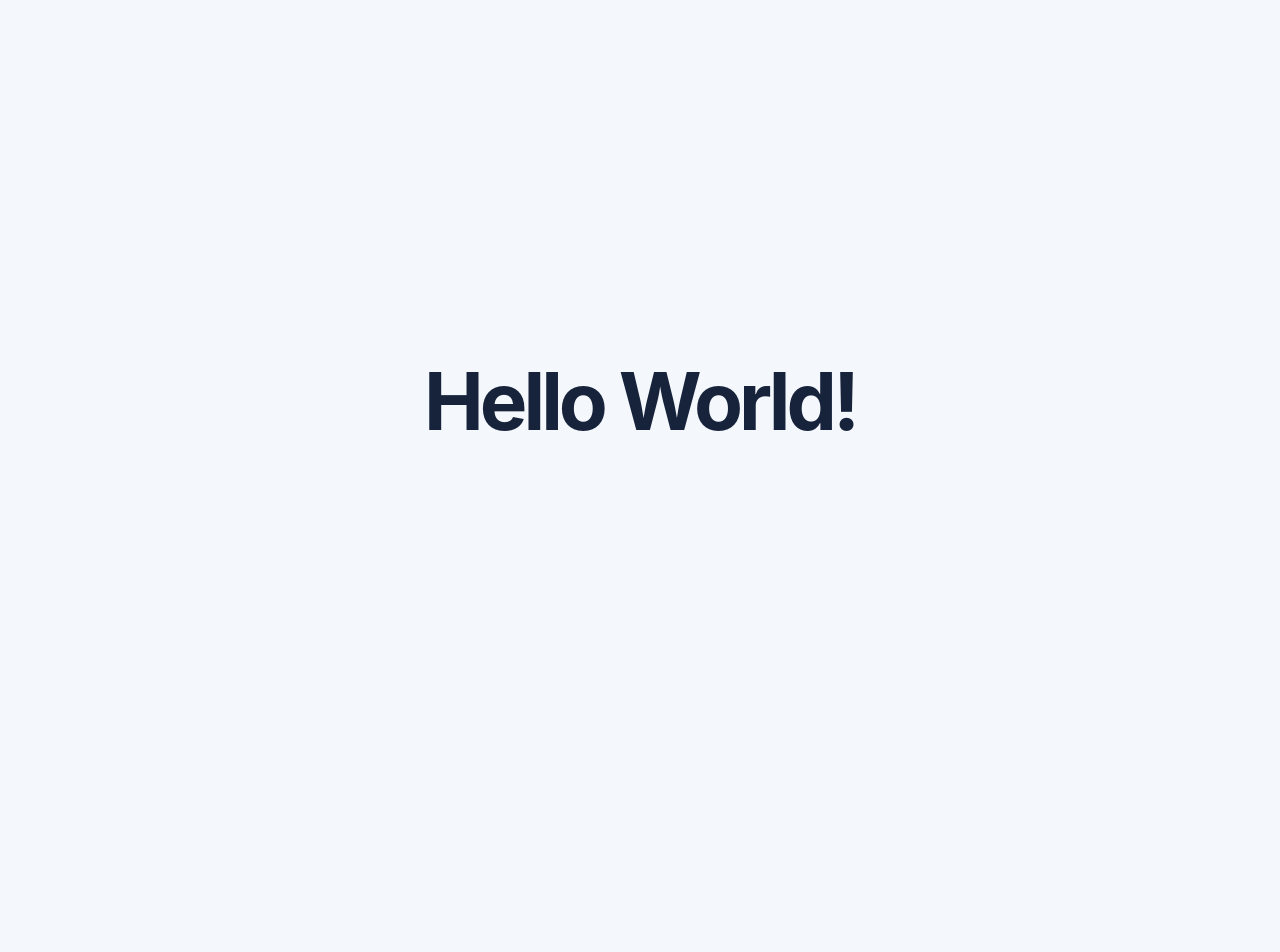
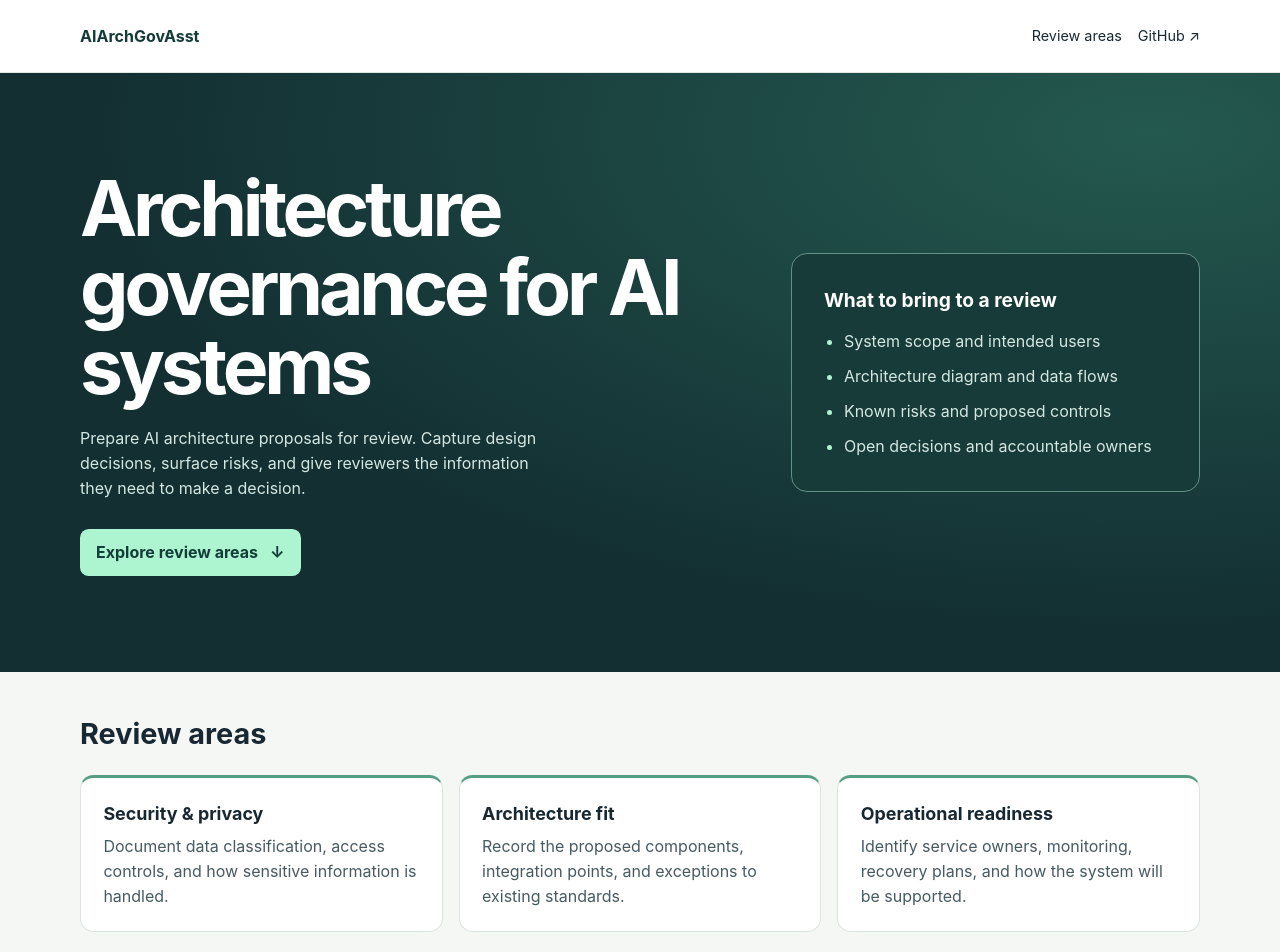
Before and after one commit to girisheduru/archgovasst, a React (Vite) app in the folder frontend/: page / in a window 1280 px wide. Shown: the top 952 px of the page. Before the commit the page ends 800 px from the top, so only its background shows below. Built offline with nearby package versions, Linux system fonts and the light colour scheme.

Commit message:
Add architecture governance landing page

```diff
--- a/frontend/index.html
+++ b/frontend/index.html
@@ -3,7 +3,7 @@
   <head>
     <meta charset="UTF-8" />
     <meta name="viewport" content="width=device-width, initial-scale=1.0" />
-    <title>Hello World</title>
+    <title>AIArchGovAsst | Architecture Governance</title>
   </head>
   <body>
     <div id="root"></div>
--- a/frontend/src/main.jsx
+++ b/frontend/src/main.jsx
@@ -2,11 +2,65 @@ import React from 'react';
 import { createRoot } from 'react-dom/client';
 import './style.css';
 
+const reviewAreas = [
+  {
+    title: 'Security & privacy',
+    description: 'Document data classification, access controls, and how sensitive information is handled.',
+  },
+  {
+    title: 'Architecture fit',
+    description: 'Record the proposed components, integration points, and exceptions to existing standards.',
+  },
+  {
+    title: 'Operational readiness',
+    description: 'Identify service owners, monitoring, recovery plans, and how the system will be supported.',
+  },
+];
+
 function App() {
   return (
-    <main>
-      <h1>Hello World!</h1>
-    </main>
+    <>
+      <header className="site-header">
+        <div className="shell header-content">
+          <a className="brand" href="./">AIArchGovAsst</a>
+          <nav aria-label="Main navigation">
+            <a href="#review-areas">Review areas</a>
+            <a href="https://github.com/girisheduru/archgovasst">GitHub ↗</a>
+          </nav>
+        </div>
+      </header>
+      <main>
+        <section className="hero" aria-labelledby="page-title">
+          <div className="shell hero-content">
+            <div>
+              <h1 id="page-title">Architecture governance for AI systems</h1>
+              <p>Prepare AI architecture proposals for review. Capture design decisions, surface risks, and give reviewers the information they need to make a decision.</p>
+              <a className="primary-link" href="#review-areas">Explore review areas <span aria-hidden="true">↓</span></a>
+            </div>
+            <aside className="review-brief" aria-labelledby="brief-title">
+              <h2 id="brief-title">What to bring to a review</h2>
+              <ul>
+                <li>System scope and intended users</li>
+                <li>Architecture diagram and data flows</li>
+                <li>Known risks and proposed controls</li>
+                <li>Open decisions and accountable owners</li>
+              </ul>
+            </aside>
+          </div>
+        </section>
+        <section id="review-areas" className="shell review-section" aria-labelledby="areas-title">
+          <h2 id="areas-title">Review areas</h2>
+          <div className="review-grid">
+            {reviewAreas.map(({ title, description }) => (
+              <article className="review-card" key={title}>
+                <h3>{title}</h3>
+                <p>{description}</p>
+              </article>
+            ))}
+          </div>
+        </section>
+      </main>
+    </>
   );
 }
 
--- a/frontend/src/style.css
+++ b/frontend/src/style.css
@@ -1,15 +1,107 @@
-body {
+:root {
+  color: #182832;
+  background: #f5f7f5;
+  font-family: Inter, system-ui, sans-serif;
+  line-height: 1.55;
+}
+
+* { box-sizing: border-box; }
+body, h1, h2, h3, p { margin: 0; }
+a { color: inherit; }
+a:focus-visible { outline: 2px solid currentColor; outline-offset: 5px; }
+
+.shell {
+  width: min(100% - 3rem, 70rem);
+  margin-inline: auto;
+}
+
+.site-header {
+  background: #fff;
+  border-bottom: 1px solid #e0e8e3;
+}
+
+.header-content, nav {
+  display: flex;
+  align-items: center;
+  gap: 1rem;
+}
+
+.header-content {
+  min-height: 4.5rem;
+  justify-content: space-between;
+}
+
+.brand { color: #133c38; font-weight: 750; }
+nav { font-size: .9rem; }
+.site-header a { text-decoration: none; }
+.site-header a:hover { text-decoration: underline; }
+
+.hero {
+  color: #fff;
+  background: radial-gradient(ellipse at 90% 10%, #24594f, transparent 65%), #132f32;
+}
+
+.hero-content {
   display: grid;
-  min-height: 100vh;
-  margin: 0;
-  place-items: center;
-  background: #f4f7fb;
-  color: #17233b;
-  font-family: Inter, system-ui, sans-serif;
+  grid-template-columns: minmax(0, 1.55fr) minmax(0, 1fr);
+  align-items: center;
+  gap: clamp(2rem, 6vw, 5rem);
+  padding-block: clamp(3rem, 8vw, 6rem);
 }
 
 h1 {
-  margin: 0;
-  font-size: clamp(2.5rem, 8vw, 5rem);
-  letter-spacing: -0.05em;
+  max-width: 12ch;
+  font-size: clamp(2.25rem, 6vw, 4.8rem);
+  line-height: 1.03;
+  letter-spacing: -.055em;
 }
+
+.hero p { max-width: 47ch; margin-block: 1.25rem 1.75rem; color: #d4e7e1; }
+
+.primary-link {
+  display: inline-flex;
+  gap: .75rem;
+  padding: .7rem 1rem;
+  border-radius: .55rem;
+  background: #adf4d1;
+  color: #133c38;
+  font-weight: 700;
+  text-decoration: none;
+}
+
+.primary-link:hover { background: #cefae4; }
+
+.review-brief {
+  padding: clamp(1.25rem, 3vw, 2rem);
+  border: 1px solid #629185;
+  border-radius: 1rem;
+  background: #173b38;
+}
+
+.review-brief h2 { font-size: 1.2rem; }
+.review-brief ul { margin: .85rem 0 0; padding-left: 1.25rem; color: #d4e7e1; }
+.review-brief li + li { margin-top: .65rem; }
+.review-brief li::marker { color: #adf4d1; }
+
+.review-section { padding-block: 2.5rem 4rem; }
+.review-section h2 { margin-bottom: 1.15rem; font-size: 1.8rem; }
+.review-grid { display: grid; grid-template-columns: repeat(3, minmax(0, 1fr)); gap: 1rem; }
+
+.review-card {
+  padding: 1.4rem;
+  border: 1px solid #dce6df;
+  border-top: 3px solid #569d84;
+  border-radius: .85rem;
+  background: #fff;
+}
+
+.review-card h3 { font-size: 1.12rem; }
+.review-card p { margin-top: .4rem; color: #465a62; }
+
+@media (max-width: 45rem) {
+  .hero-content, .review-grid { grid-template-columns: 1fr; }
+}
+
+@media (max-width: 24rem) {
+  .header-content { flex-wrap: wrap; padding-block: .8rem; }
+}
```
